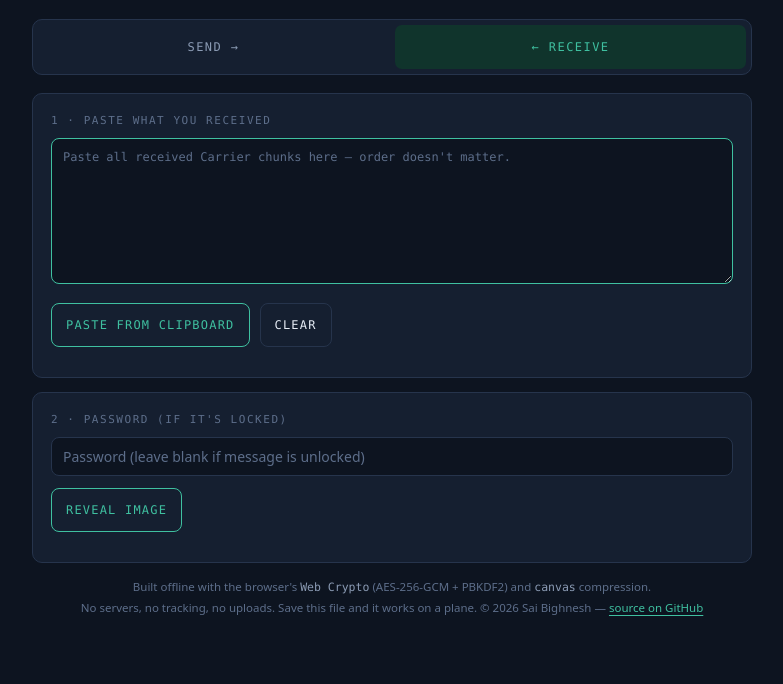
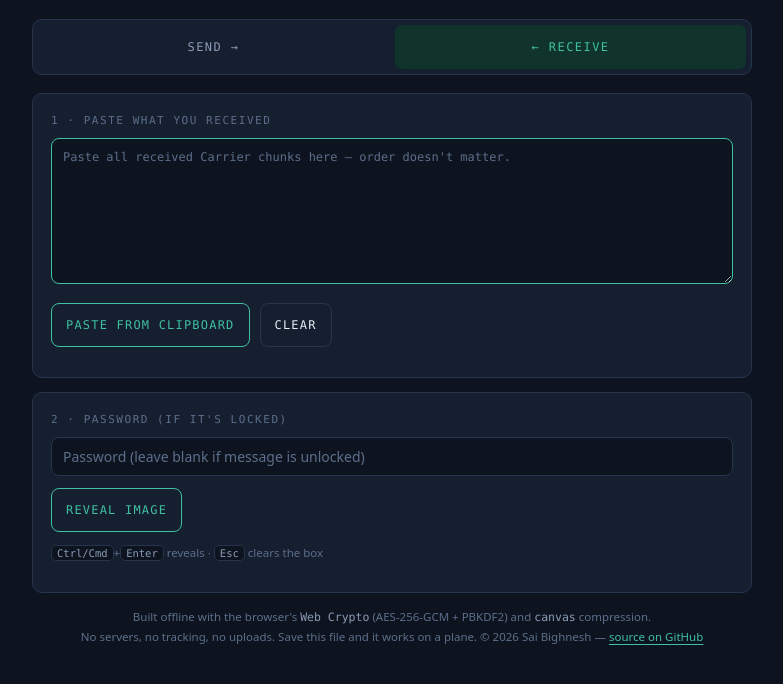
Before and after one commit to saibighnesh/Carrier, a plain HTML site: page index.html in a window 1280 px wide. Both pictures are taken after a click on the tab "← RECEIVE". Shown: the part 134-818 px from the top of the page, without its empty margins (248-1031 px from the left). Drawn offline with Linux system fonts and the light colour scheme.

Commit message:
surface the Receive keyboard shortcuts visibly: a kbd hint line under Reveal shows Ctrl/Cmd+Enter and Esc, which were previously only in aria-keyshortcuts/titles

```diff
--- a/index.html
+++ b/index.html
@@ -145,6 +145,9 @@
   .recv .btn:focus-visible{outline-color:var(--recv)}
 
   .note{font-size:12.5px;color:var(--muted);margin-top:12px;overflow-wrap:break-word}
+  .kbdhint{color:var(--faint);font-size:11.5px;margin-top:8px}
+  .kbdhint kbd{font-family:var(--mono);font-size:10.5px;background:var(--bg);border:1px solid var(--line);
+    border-radius:5px;padding:1px 5px;color:var(--muted)}
   .note.warn{color:var(--send)}
   .note.err{color:var(--danger)}
   .note.ok{color:var(--ok)}
@@ -275,6 +278,7 @@
         <button type="button" class="btn teal" id="reveal" aria-label="Reveal image — decrypt the received image" aria-describedby="rNote" aria-keyshortcuts="Control+Enter Meta+Enter" title="Reassembles the pasted chunks and decrypts them (Ctrl/Cmd+Enter)">Reveal image</button>
       </div>
       <p class="note" id="rNote" role="status"></p>
+      <p class="note kbdhint"><kbd>Ctrl/Cmd</kbd>+<kbd>Enter</kbd> reveals · <kbd>Esc</kbd> clears the box</p>
       <div class="result hidden" id="result" role="region" aria-label="Received image" aria-hidden="true">
         <img id="rimg" alt="Received image" loading="eager" decoding="async" draggable="false">
         <div class="btnrow btnrow--spaced btnrow--centered">
```
